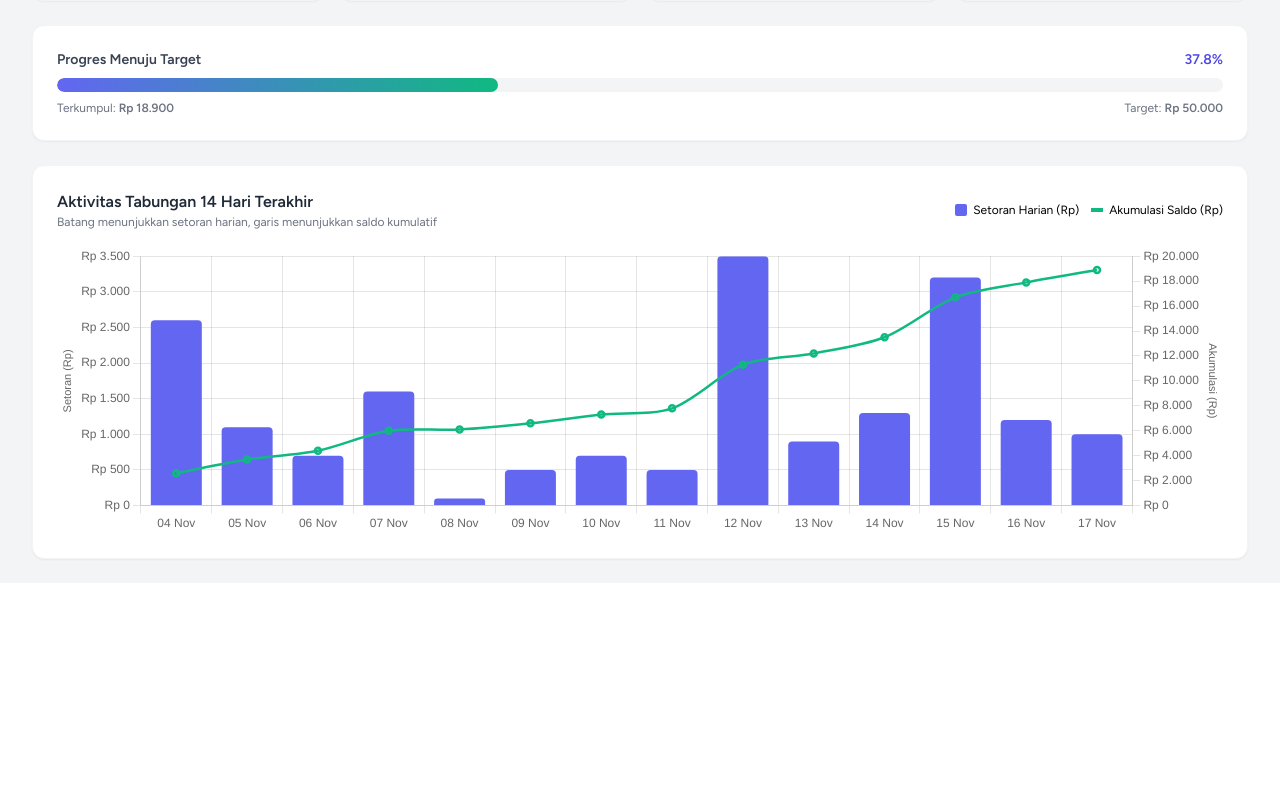
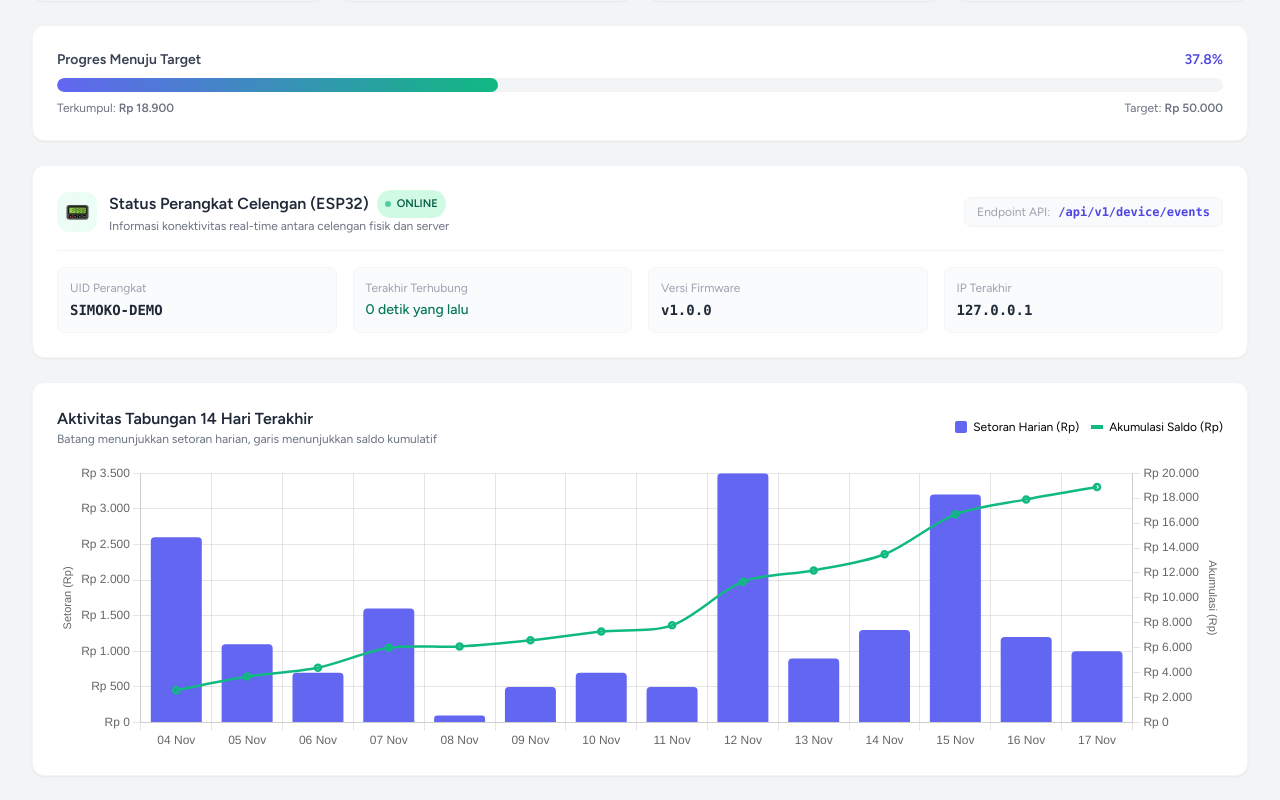
Before and after one commit to Kaleb-lister/SIMOKO, a Laravel app: page / in a window 1280 px wide. Shown: the part 413-1213 px from the top of the page. Before the commit the page ends 974 px from the top, so only its background shows below. Run offline with Laravel 12, Linux system fonts and the light colour scheme; a user stored in the database is signed in; data comes from the database, SQL or seed files in the repository; style sheets or scripts are compiled from the project's sources.

Commit message:
feat: add dedicated ESP32 device status section and custom token provisioning

```diff
--- a/resources/views/dashboard.blade.php
+++ b/resources/views/dashboard.blade.php
@@ -154,6 +154,73 @@
                 </div>
             </div>
 
+            <!-- Kartu Status Perangkat ESP32 -->
+            <div class="bg-white shadow-sm rounded-xl p-6 border border-gray-100">
+                <div class="flex flex-col sm:flex-row sm:items-center sm:justify-between pb-4 mb-4 border-b border-gray-100 gap-2">
+                    <div class="flex items-center space-x-3">
+                        <div class="w-10 h-10 rounded-xl {{ $isOnline ? 'bg-emerald-50 text-emerald-600' : 'bg-gray-100 text-gray-500' }} flex items-center justify-center text-xl">
+                            📟
+                        </div>
+                        <div>
+                            <h3 class="font-bold text-gray-800 text-sm sm:text-base flex items-center gap-2">
+                                Status Perangkat Celengan (ESP32)
+                                <span class="inline-flex items-center px-2 py-0.5 rounded-full text-[11px] font-semibold {{ $isOnline ? 'bg-emerald-100 text-emerald-800' : 'bg-amber-100 text-amber-800' }}">
+                                    <span class="w-1.5 h-1.5 me-1.5 rounded-full {{ $isOnline ? 'bg-emerald-500 animate-pulse' : 'bg-amber-500' }}"></span>
+                                    {{ $isOnline ? 'ONLINE' : 'MENUNGGU KONEKSI' }}
+                                </span>
+                            </h3>
+                            <p class="text-xs text-gray-500">Informasi konektivitas real-time antara celengan fisik dan server</p>
+                        </div>
+                    </div>
+
+                    <div class="text-xs text-gray-500 bg-gray-50 px-3 py-1.5 rounded-lg border border-gray-100 flex items-center space-x-2">
+                        <span class="text-gray-400">Endpoint API:</span>
+                        <code class="font-mono text-indigo-600 font-semibold">/api/v1/device/events</code>
+                    </div>
+                </div>
+
+                <!-- Grid Detail Status Alat -->
+                <div class="grid grid-cols-2 md:grid-cols-4 gap-4 text-xs">
+                    <div class="p-3 bg-gray-50/75 rounded-lg border border-gray-100">
+                        <span class="text-gray-400 block mb-1">UID Perangkat</span>
+                        <span class="font-mono font-bold text-gray-800 text-sm">{{ $device->device_uid }}</span>
+                    </div>
+
+                    <div class="p-3 bg-gray-50/75 rounded-lg border border-gray-100">
+                        <span class="text-gray-400 block mb-1">Terakhir Terhubung</span>
+                        <span class="font-medium {{ $isOnline ? 'text-emerald-700' : 'text-gray-700' }} text-sm block">
+                            {{ $lastSeenText }}
+                        </span>
+                    </div>
+
+                    <div class="p-3 bg-gray-50/75 rounded-lg border border-gray-100">
+                        <span class="text-gray-400 block mb-1">Versi Firmware</span>
+                        <span class="font-mono font-semibold text-gray-800 text-sm">
+                            {{ $device->firmware_version ? 'v' . $device->firmware_version : 'Belum terlapor' }}
+                        </span>
+                    </div>
+
+                    <div class="p-3 bg-gray-50/75 rounded-lg border border-gray-100">
+                        <span class="text-gray-400 block mb-1">IP Terakhir</span>
+                        <span class="font-mono font-semibold text-gray-800 text-sm">
+                            {{ $device->last_ip ?? '-' }}
+                        </span>
+                    </div>
+                </div>
+
+                @if (! $device->last_seen_at)
+                    <div class="mt-4 p-3.5 bg-amber-50/80 border border-amber-200 rounded-lg text-xs text-amber-900 flex items-start space-x-2.5">
+                        <span class="text-base">💡</span>
+                        <div class="space-y-1">
+                            <p class="font-semibold">Perangkat belum pernah mengirim data</p>
+                            <p class="text-amber-800 text-[11px] leading-relaxed">
+                                Celengan pintar dengan UID <strong>{{ $device->device_uid }}</strong> sudah terdaftar di sistem. Setelah ESP32 Anda dirakit dan dinyalakan dengan token yang sesuai, status di atas akan otomatis berubah menjadi <strong>ONLINE</strong> saat deteksi pertama atau heartbeat dikirim.
+                            </p>
+                        </div>
+                    </div>
+                @endif
+            </div>
+
             <!-- Chart.js: Grafik 14 Hari Terakhir -->
             <div class="bg-white shadow-sm rounded-xl p-6 border border-gray-100">
                 <div class="flex flex-col sm:flex-row sm:items-center sm:justify-between mb-4">
```
Also changed, not shown: app/Console/Commands/ProvisionDevice.php (+6 -5 lines).
